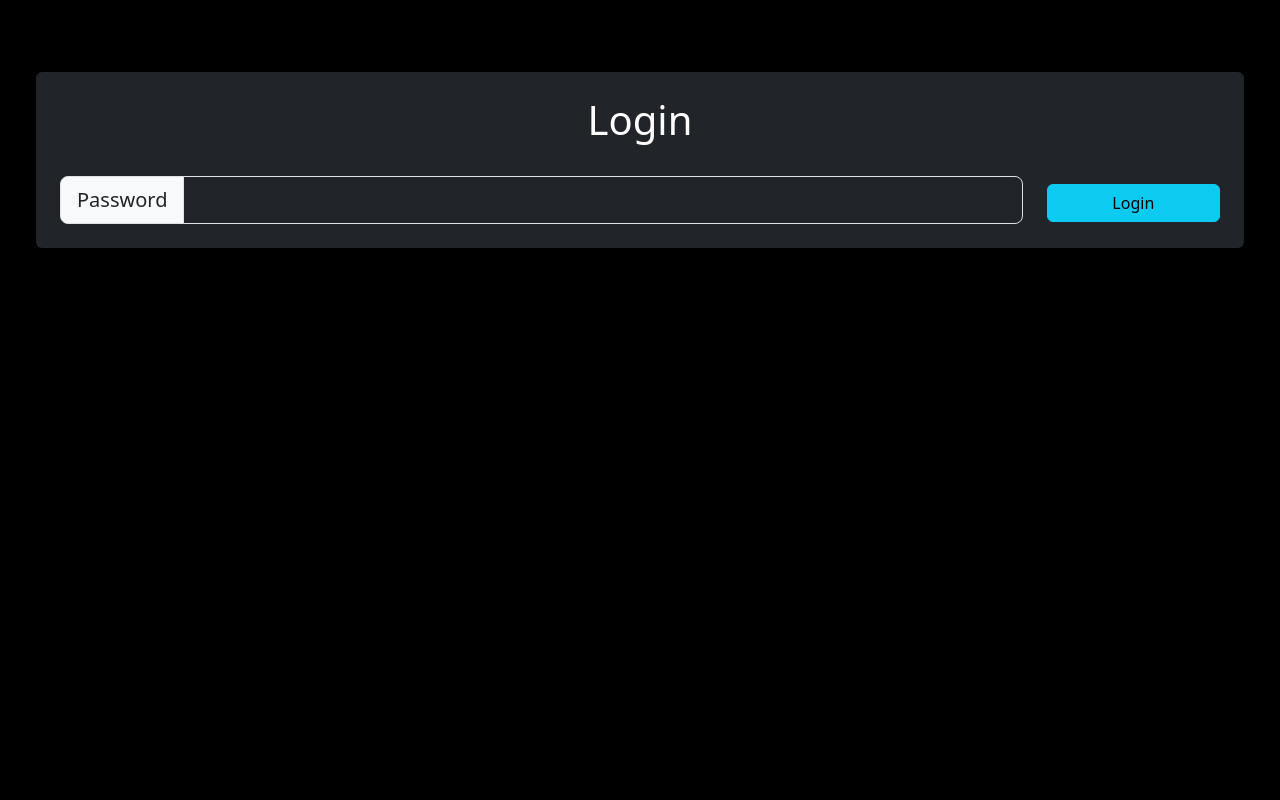
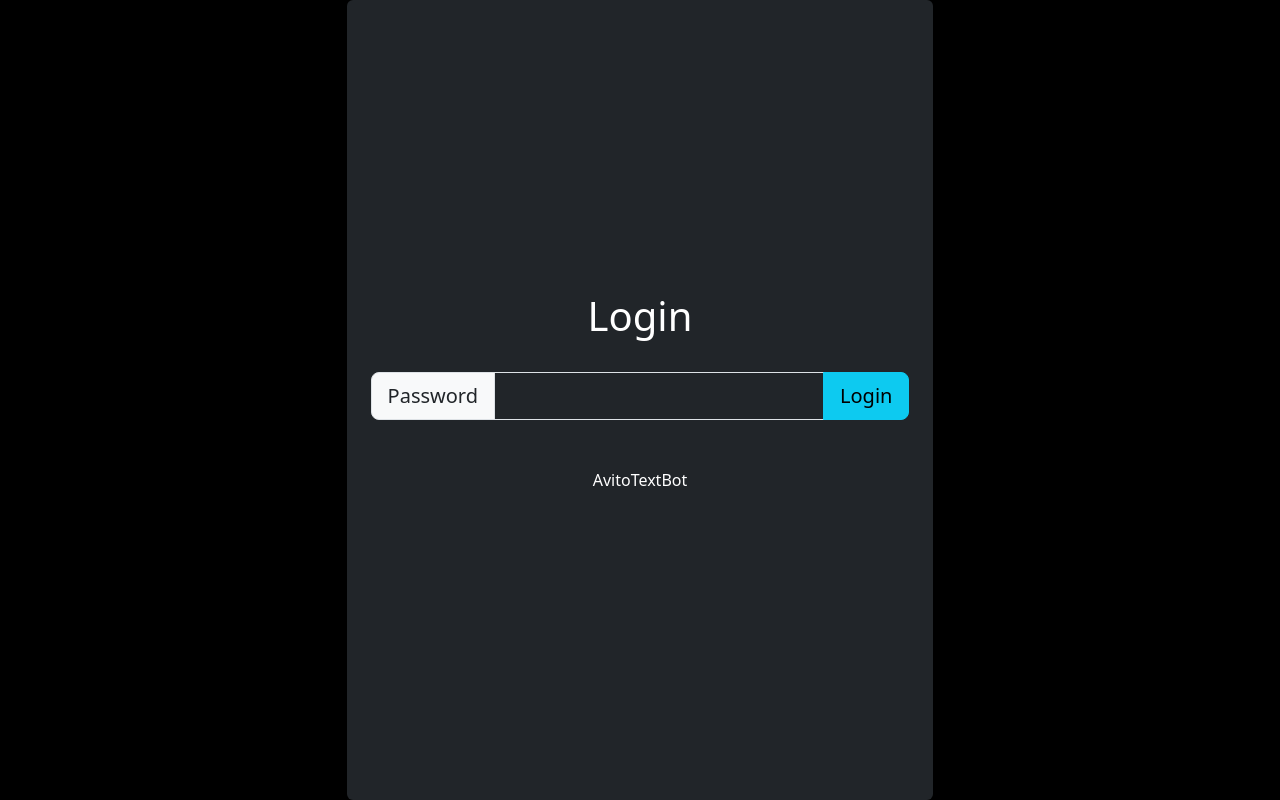
Before and after one commit to Qetzal-22/AvitoTextBot, a FastAPI app: page /login/ in a window 1280 px wide. Run offline with FastAPI, Linux system fonts and the light colour scheme; parts of the project's set-up code (start-up, migrations or seed data) failed here and were passed over.

Commit message:
style(templates): update visual

```diff
--- a/app/api/templates/login.html
+++ b/app/api/templates/login.html
@@ -9,29 +9,28 @@
     <title>Avito Text Bot</title>
 </head>
 <body class="bg-black text-white">
-<div class="container-fluid">
-    <div class="logining-plane p-4 mt-5">
-        <div class="bg-dark rounded p-4 h-100">
+<div class="container-fluid d-flex justify-content-center">
+    <div class="logining-plane">
+        <div class="bg-dark rounded p-4 vh-100 d-flex flex-column justify-content-center align-items-center vh-100">
             <h1 class="text-center">Login</h1>
             <form method="post" action="/login">
                 <div class="row">
-                    <div class="col-md-10">
-                        <div class="input-group input-group-lg mt-4">
+                    <div class="col-md-12">
+                        <div class="input-group input-group-lg mt-4 text-light">
                             <span class="input-group-text" id="inputGroup-sizing-lg">Password</span>
                             <input type="password" class="form-control bg-dark text-light"
                                    aria-label="Sizing example input"
                                    aria-describedby="inputGroup-sizing-lg" name="password">
+
+                            <button class="btn btn-info">
+                                Login
+                            </button>
                         </div>
-                    </div>
-
-                    <div class="col-md-2 mt-3">
-                        <button class="btn btn-info mt-3 w-100">
-                            Login
-                        </button>
                     </div>
                 </div>
 
             </form>
+            <p class="mt-5">AvitoTextBot</p>
         </div>
     </div>
 </div>
```
